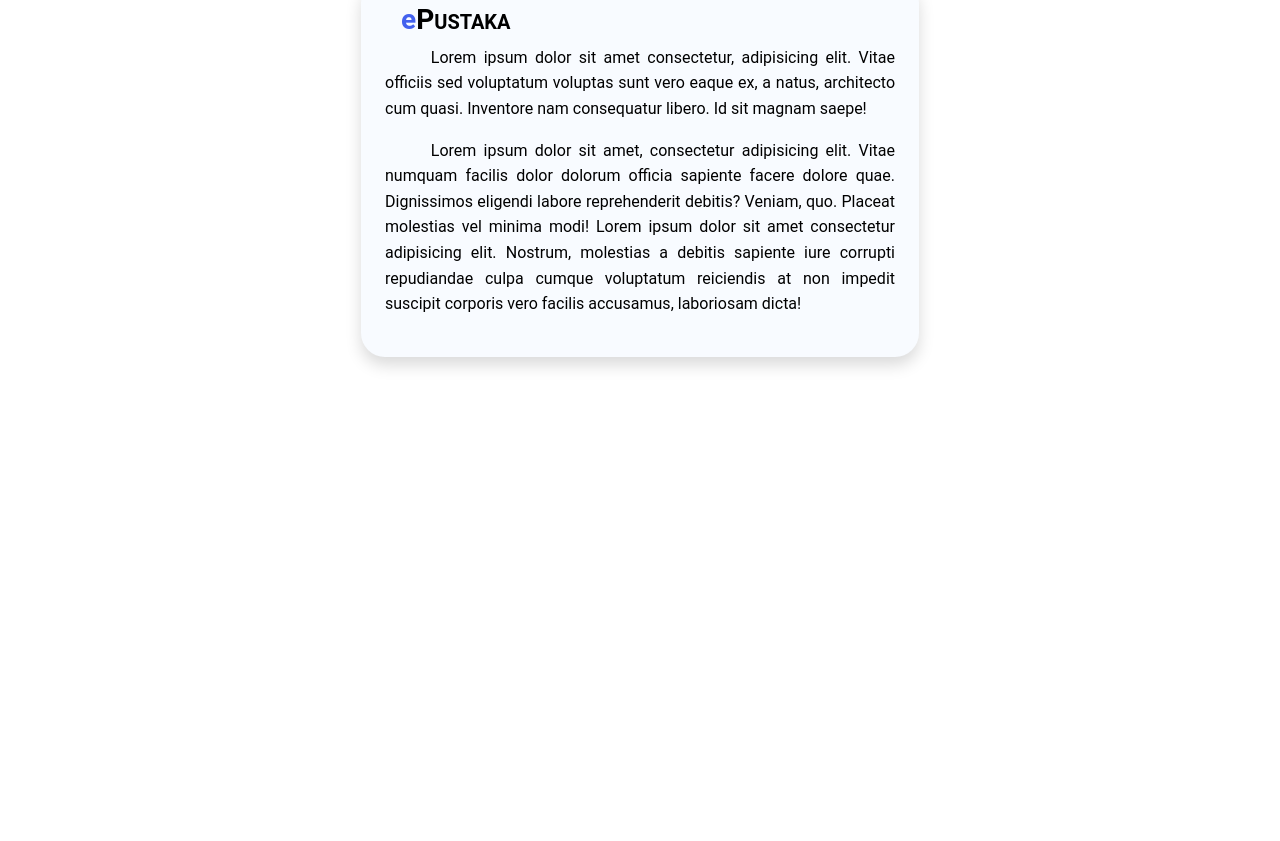
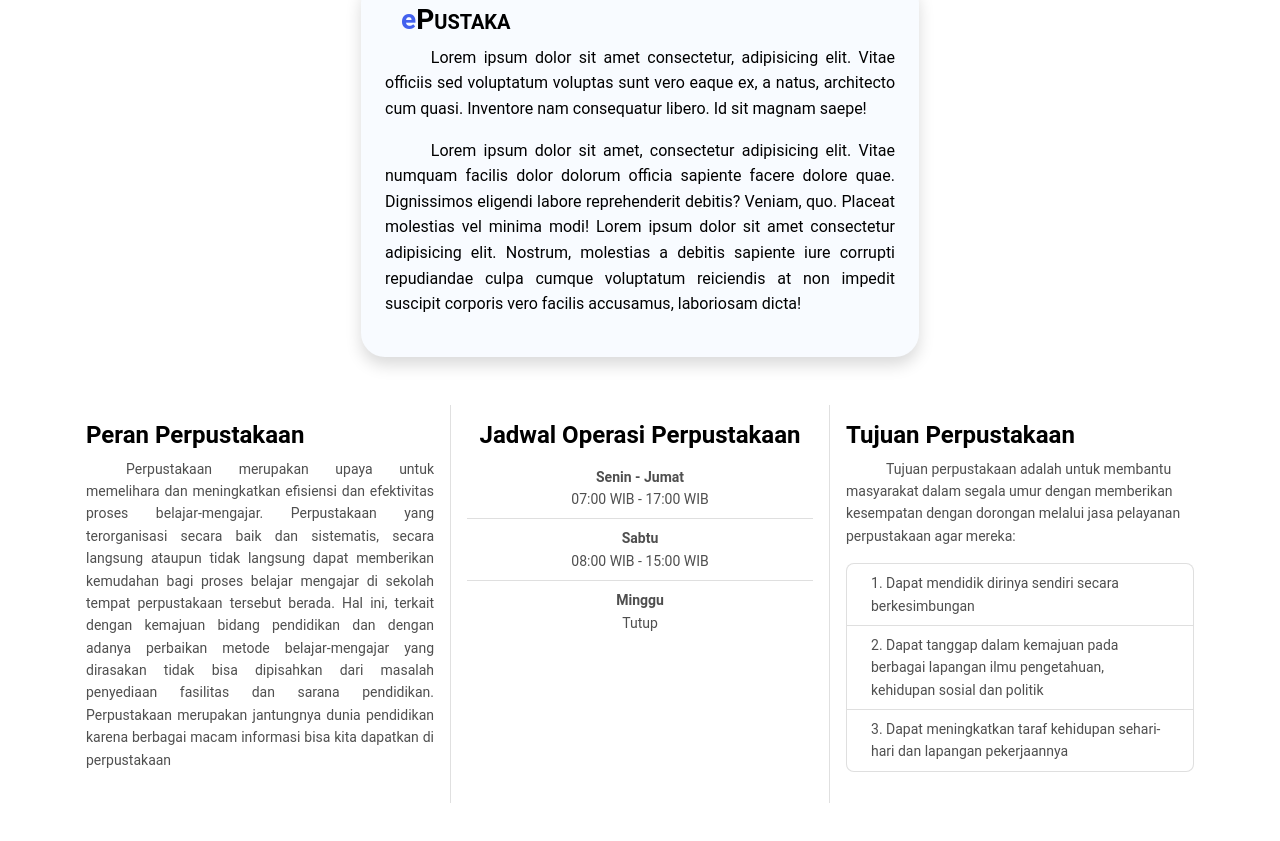
Before and after one commit to louisapstg/e-Pustaka, a React (Create React App) app in the folder client/: page / in a window 1280 px wide. Shown: the part 503-1344 px from the top of the page. Before the commit the page ends 908 px from the top, so only its background shows below. Built offline with nearby package versions, Linux system fonts and the light colour scheme.

Commit message:
Add Info Component

```diff
--- a/client/src/components/index.js
+++ b/client/src/components/index.js
@@ -1,9 +1,11 @@
 import Navbar from './navbar'
 import Intro from './intro/index'
 import Intro2 from './intro2/index'
+import Info from './info/index';
 
 export {
   Navbar,
   Intro,
-  Intro2
+  Intro2,
+  Info
 }
--- /dev/null
+++ b/client/src/components/info/index.js
@@ -0,0 +1,64 @@
+import React from 'react'
+
+const Info = () => {
+  return (
+    <div>
+      <div className="container mb-5">
+        <div className="row">
+          <div className="col-4 p-3">
+            <h4 className='fw-bold text-black'>
+              Peran Perpustakaan
+            </h4>
+            <p className='text-justify'>
+              <span className='text-transparent'>Dalam</span>Perpustakaan merupakan upaya untuk memelihara dan meningkatkan efisiensi dan efektivitas proses belajar-mengajar. Perpustakaan yang terorganisasi secara baik dan sistematis, secara langsung ataupun tidak langsung dapat memberikan kemudahan bagi proses belajar mengajar di sekolah tempat perpustakaan tersebut berada. Hal ini, terkait dengan kemajuan bidang pendidikan dan dengan adanya perbaikan metode belajar-mengajar yang dirasakan tidak bisa dipisahkan dari masalah penyediaan fasilitas dan sarana pendidikan.
+              Perpustakaan merupakan jantungnya dunia pendidikan karena berbagai macam informasi bisa kita dapatkan di perpustakaan
+            </p>
+          </div>
+          <div className="col-4 text-center p-3 border-start border-end">
+            <h4 className='fw-bold text-black'>
+              Jadwal Operasi Perpustakaan
+            </h4>
+            <ul className="list-group list-group-flush rounded-5">
+              <li className="list-group-item">
+                <span className='fw-semibold'>
+                  Senin - Jumat
+                </span>
+                <br />
+                07:00 WIB - 17:00 WIB
+              </li>
+              <li className="list-group-item">
+                <span className='fw-semibold'>
+                  Sabtu
+                </span>
+                <br />
+                08:00 WIB - 15:00 WIB
+              </li>
+              <li className="list-group-item">
+                <span className='fw-semibold'>
+                  Minggu
+                </span>
+                <br />
+                Tutup
+              </li>
+            </ul>
+          </div>
+          <div className="col-4 p-3">
+            <h4 className='fw-bold text-black'>
+              Tujuan Perpustakaan
+            </h4>
+            <p>
+              <span className='text-transparent'>Dalam</span>Tujuan perpustakaan adalah untuk membantu masyarakat dalam segala umur dengan memberikan kesempatan dengan dorongan melalui jasa pelayanan perpustakaan agar mereka:
+            </p>
+            <ol class="list-group list-group-numbered">
+              <li class="list-group-item">Dapat mendidik dirinya sendiri secara berkesimbungan</li>
+              <li class="list-group-item">Dapat tanggap dalam kemajuan pada berbagai lapangan ilmu pengetahuan, kehidupan sosial dan politik</li>
+              <li class="list-group-item">Dapat meningkatkan taraf kehidupan sehari-hari dan lapangan pekerjaannya</li>
+            </ol>
+          </div>
+        </div>
+      </div>
+    </div>
+  )
+}
+
+export default Info
--- a/client/src/pages/Home/index.js
+++ b/client/src/pages/Home/index.js
@@ -2,7 +2,8 @@ import React from 'react'
 import {
   Navbar,
   Intro,
-  Intro2
+  Intro2,
+  Info
 } from '../../components'
 
 const Home = () => {
@@ -11,6 +12,7 @@ const Home = () => {
       <Navbar />
       <Intro />
       <Intro2 />
+      <Info />
     </div>
   )
 }
```
